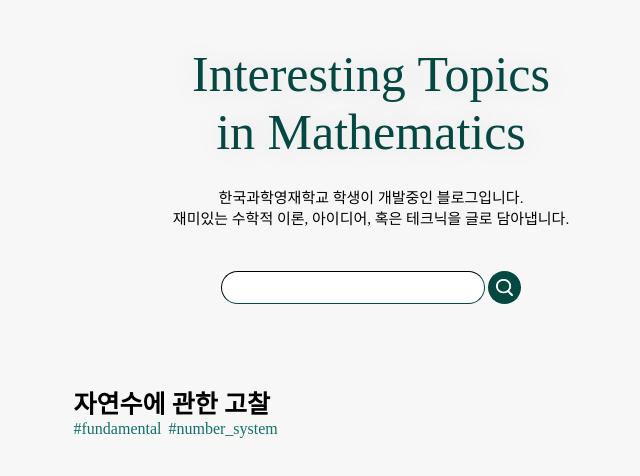
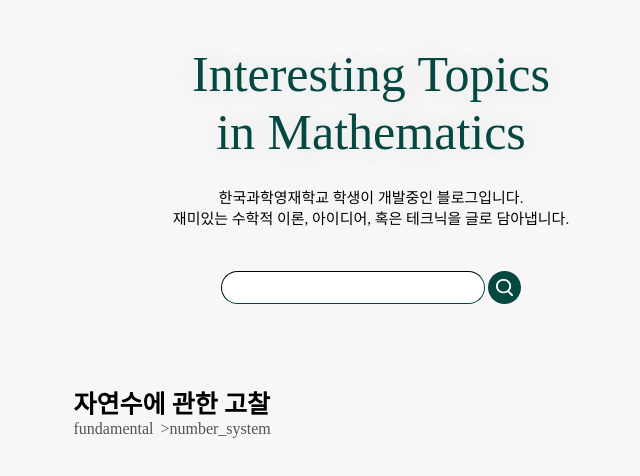
Before and after one commit to galois1423/wlog, a website with bundled scripts: page index.html in a window 1280 px wide. Shown: the full height of the page, 269-909 px from the left. Built offline with nearby package versions, Linux system fonts and the light colour scheme; a web font is replaced by a local one.

Commit message:
디자인 변경

```diff
--- a/css/index.css
+++ b/css/index.css
@@ -73,6 +73,6 @@ a{
 }
 
 .taglink{
-    color: rgb(18, 112, 104);
+    color: rgb(81, 84, 84);
     margin-right: 7px;
 }
--- a/index.js
+++ b/index.js
@@ -15,10 +15,15 @@ const show = c => {
         var ts = document.createElement("div")
         ts.setAttribute("class","ts")
 
-        for(var j=0; j<tags[codes.indexOf(c[i])].length; j++){
+        var t = document.createElement('a')
+        t.setAttribute('class', 'taglink')
+        t.innerHTML = tags[codes.indexOf(c[i])][0]
+        ts.appendChild(t)
+
+        for(var j=1; j<tags[codes.indexOf(c[i])].length; j++){
             var t = document.createElement('a')
             t.setAttribute('class', 'taglink')
-            t.innerHTML = '#'+tags[codes.indexOf(c[i])][j]
+            t.innerHTML = '>'+tags[codes.indexOf(c[i])][j]
             ts.appendChild(t)
         }
 
--- a/index_data.js
+++ b/index_data.js
@@ -31,8 +31,7 @@ const add = (title, tag, code) => {
     if(tag.length==2){subject[tag[0]][tag[1]].push(code)}
 }
 
-//contents data
+
 add('자연수에 관한 고찰',['fundamental','number_system'],'001')
-console.log(subject)
 
 export{titles, tags, codes,subject}
```
